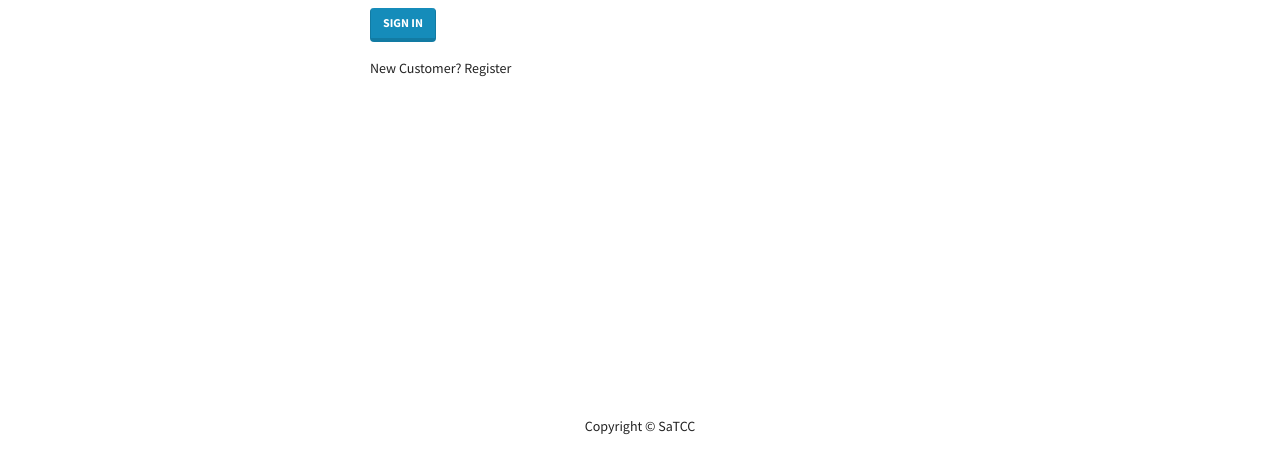
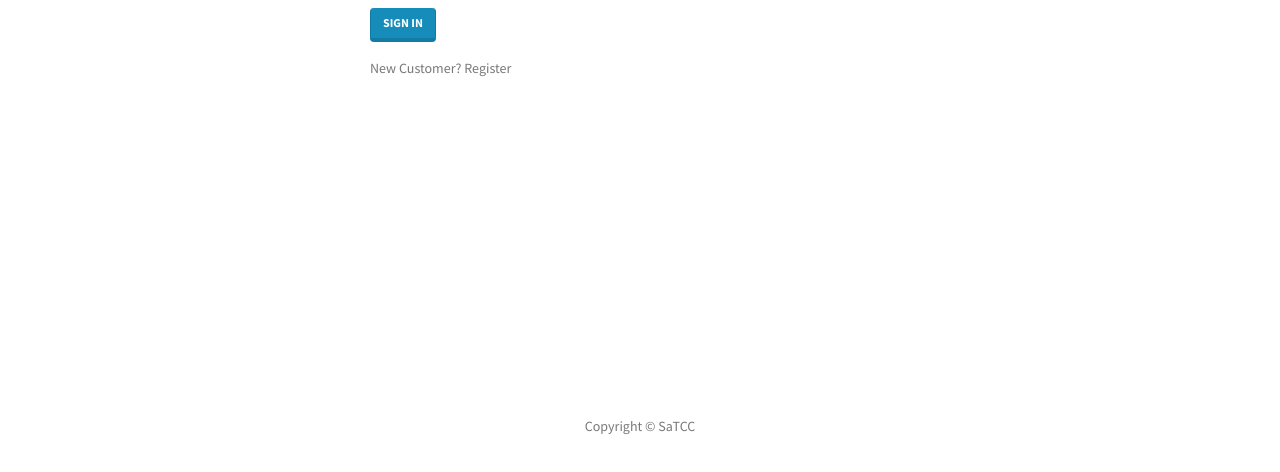
Before and after one commit to Kenny-WilliamsStockdale/WEB701-Project, a React (Create React App) app in the folder frontend/: page /login in a window 1280 px wide. Shown: the part 300-772 px from the top of the page. Built offline with nearby package versions, Linux system fonts and the light colour scheme.

Commit message:
changed .col login signup colour

```diff
--- a/frontend/src/screens/loginPage/loginPage.css
+++ b/frontend/src/screens/loginPage/loginPage.css
@@ -9,3 +9,7 @@
 main {
     min-height: 80vh
 }
+
+.col {
+    color: rgb(120, 120, 120);
+}
```
